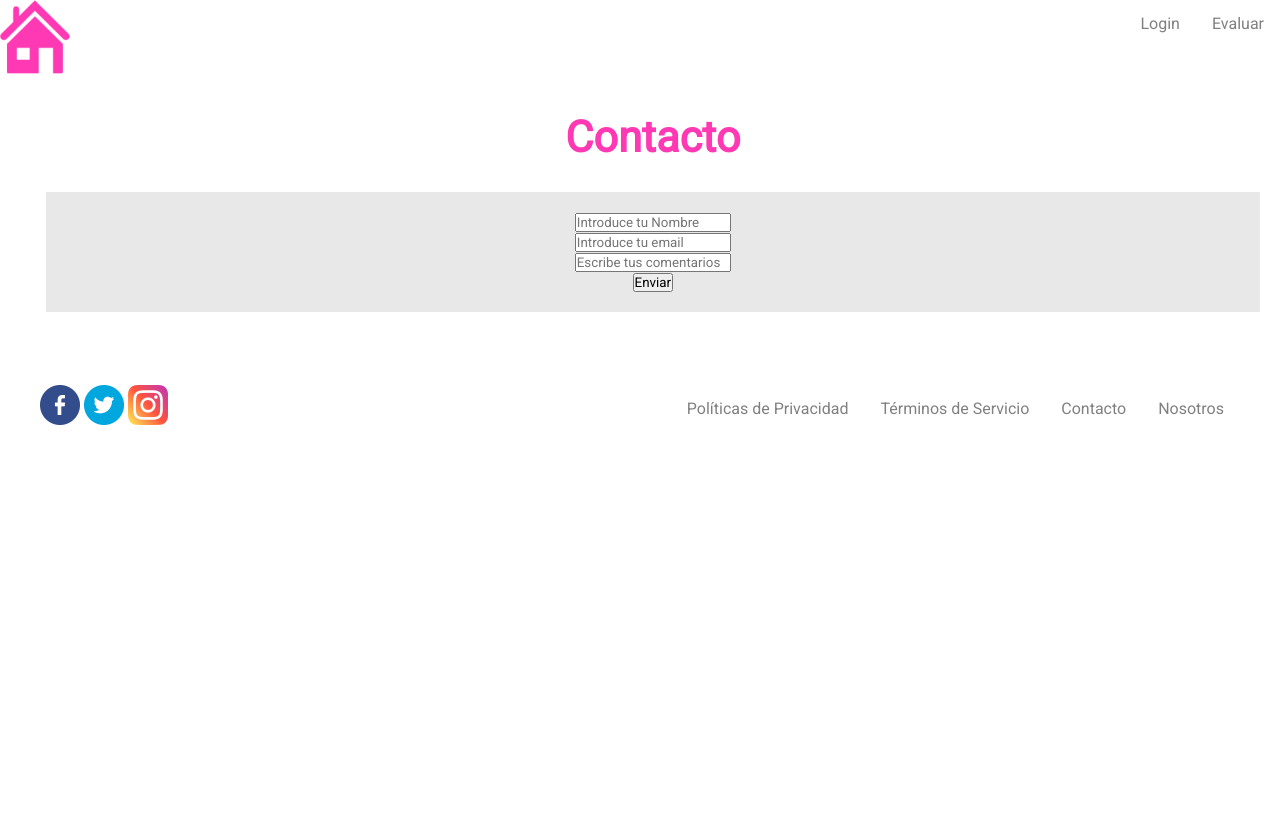
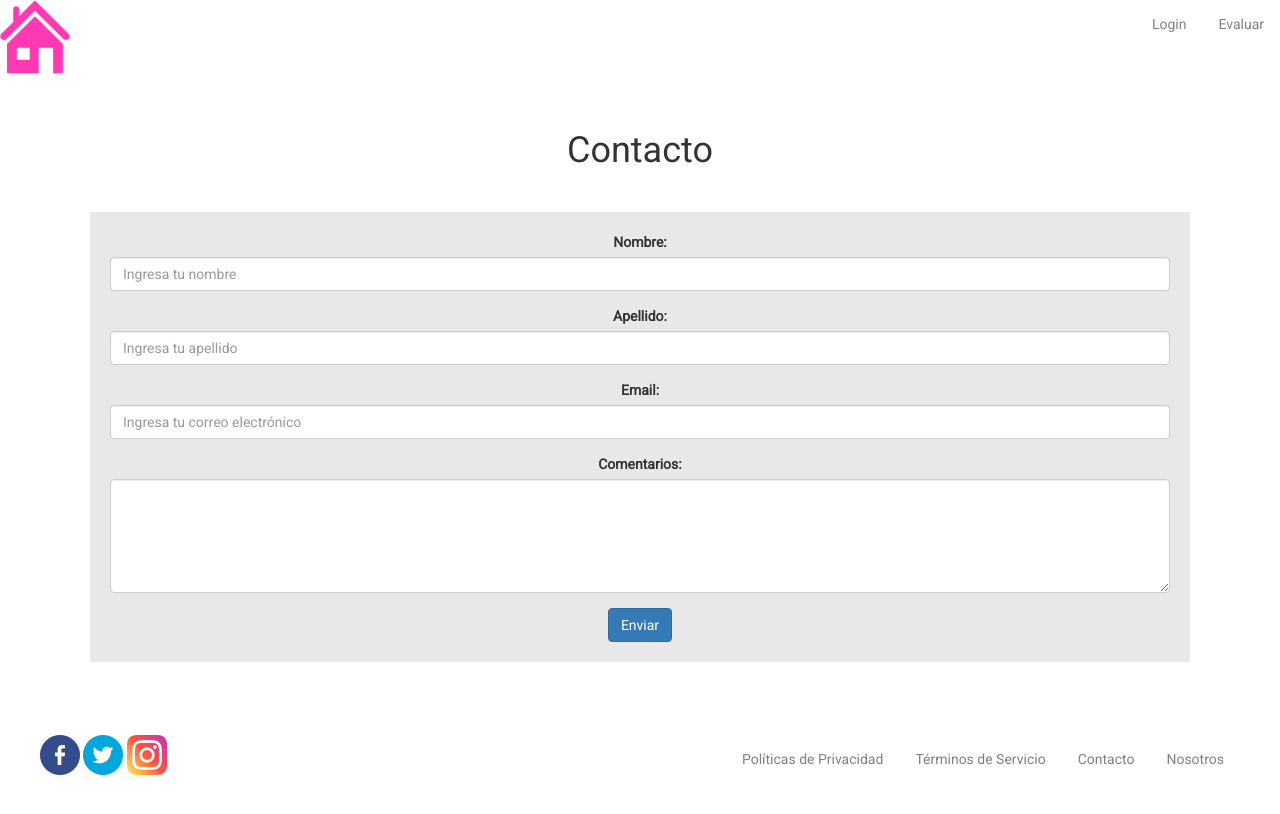
Before and after one commit to thinkbigwork/WorkingAtHome, a website: page WORKING_AT_HOME/pages/contacto.html in a window 1280 px wide. Drawn offline with nearby package versions, Linux system fonts and the light colour scheme.

Commit message:
agregado de sass

```diff
--- a/WORKING_AT_HOME/pages/contacto.html
+++ b/WORKING_AT_HOME/pages/contacto.html
@@ -8,6 +8,10 @@
     <title>Contacto - working at home</title> <!-- titulo del documento -->
     <link rel="shortcut icon" href="../img/favicon.png" type="image/x-icon">
     <link rel="stylesheet" href="../css/style.css"> <!--vinculacion entre html y css-->
+    <!-- Incluir estilos y scripts de Bootstrap desde los enlaces en línea -->
+	<link rel="stylesheet" href="https://maxcdn.bootstrapcdn.com/bootstrap/3.3.7/css/bootstrap.min.css">
+	<script src="https://maxcdn.bootstrapcdn.com/bootstrap/3.3.7/js/bootstrap.min.js"></script>
+
 </head> <!-- aquí cierra el encabezado -->
 
 <body> <!-- comienza lo que el usuario ve en su pantalla -->
@@ -23,19 +27,24 @@
     <main>
         <section class="container">
                 <h1>Contacto</h1>
-            <form  class="contenedor-ingresar" action="envio.php">
-                <div>
-                    <input type="name" id="name" required placeholder="Introduce tu Nombre">
+                <form>
+                    <div class="form-group">
+                        <label for="nombre">Nombre:</label>
+                        <input type="text" class="form-control" id="nombre" placeholder="Ingresa tu nombre">
                     </div>
-                <div>
-                    <input type="email" id="email" required placeholder="Introduce tu email">
+                    <div class="form-group">
+                        <label for="apellido">Apellido:</label>
+                        <input type="text" class="form-control" id="apellido" placeholder="Ingresa tu apellido">
                     </div>
-                <div>
-                    <input type="text" id="text" required placeholder="Escribe tus comentarios">
+                    <div class="form-group">
+                        <label for="email">Email:</label>
+                        <input type="email" class="form-control" id="email" placeholder="Ingresa tu correo electrónico">
                     </div>
-                <div>
-                    <input class="a-boton" type="submit" value="Enviar">
+                    <div class="form-group">
+                        <label for="comentarios">Comentarios:</label>
+                        <textarea class="form-control" id="comentarios" rows="5"></textarea>
                     </div>
+                    <button type="submit" class="btn btn-primary">Enviar</button>
                 </form>
         </section>
     </main>
--- /dev/null
+++ b/WORKING_AT_HOME/scss/_main.scss
@@ -0,0 +1,7 @@
+//imports
+@import url('https://fonts.googleapis.com/css2?family=Roboto:wght@300;400&display=swap');
+@import "_vars";
+@import "_nav";
+@import "_commons";
+@import "_footer";
+@import "_formulario";
--- /dev/null
+++ b/WORKING_AT_HOME/scss/_vars.scss
@@ -0,0 +1,2 @@
+//variables globales
+//imports
```
Also changed, not shown: WORKING_AT_HOME/index.html (+1 -3 lines), WORKING_AT_HOME/package.json (added, +16 -0 lines), WORKING_AT_HOME/pages/evaluar.html (+27 -0 lines), WORKING_AT_HOME/css/main.css (added), WORKING_AT_HOME/scss/_commons.scss (added), WORKING_AT_HOME/scss/_footer.scss (added), WORKING_AT_HOME/scss/_nav.scss (added), WORKING_AT_HOME/scss/_videos.scss (added), 1 other file. Lines whose indentation alone changed are shown as unchanged.
